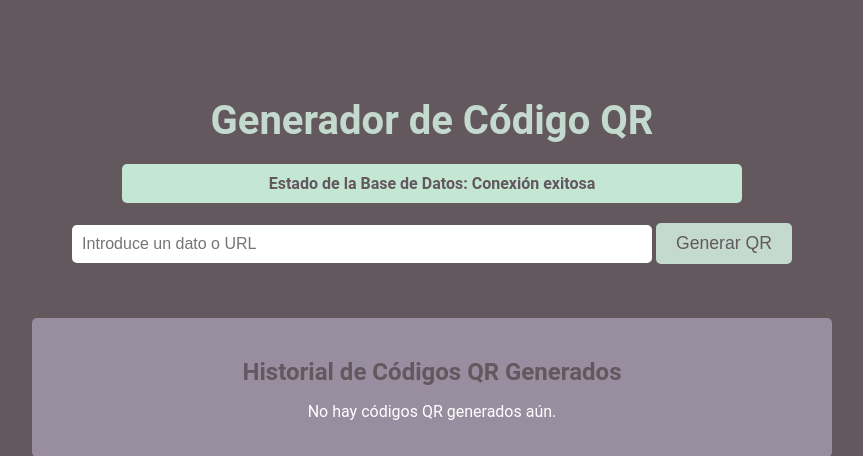
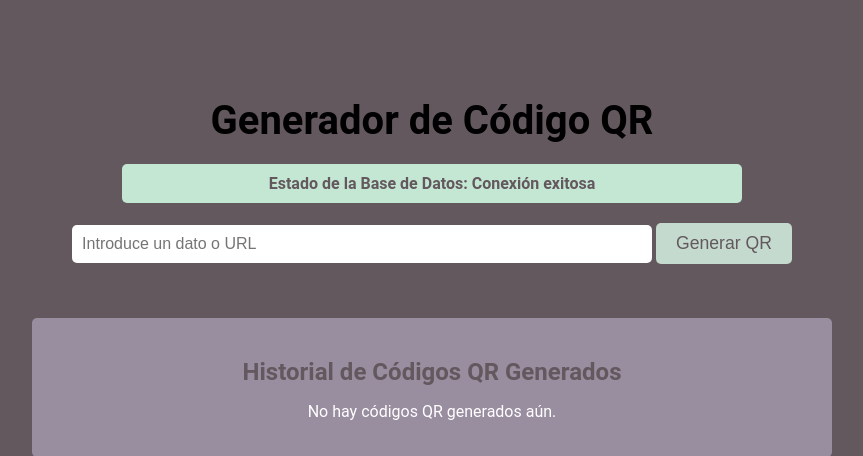
Before and after one commit to Gastunchy/qr-generator, a Flask app: page / in a window 1280 px wide. Shown: the top 456 px of the page, without its empty margins (208-1071 px from the left). Run offline with Flask 3, Linux system fonts and the light colour scheme; data that the repository does not hold is empty; parts of the project's set-up code (start-up, migrations or seed data) failed here and were passed over.

Commit message:
Update styles.css

```diff
--- a/static/styles.css
+++ b/static/styles.css
@@ -15,7 +15,7 @@ body {
 }
 
 h1 {
-    color: #C4DACF; /* Blue color for the title */
+    color: #000000; /* Blue color for the title */
     font-size: 2.5rem;
     margin-bottom: 20px;
 }
```
